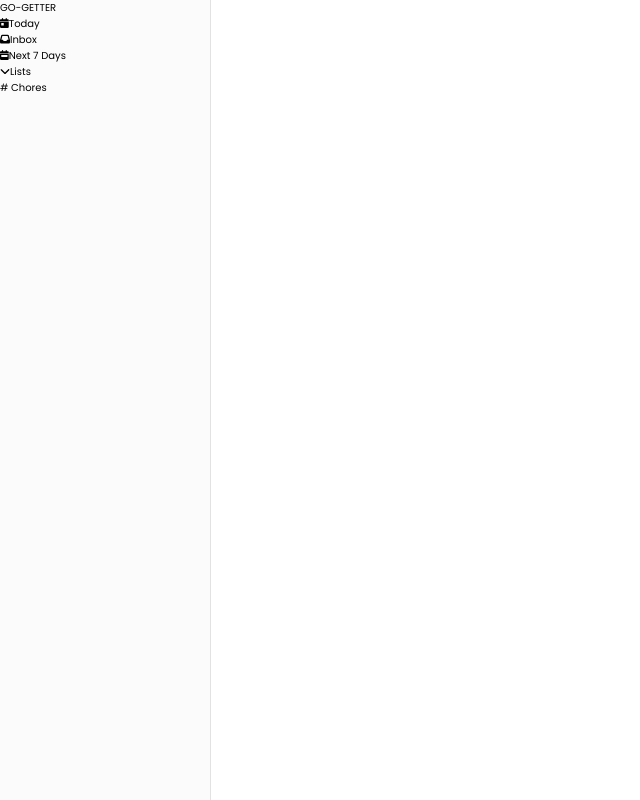
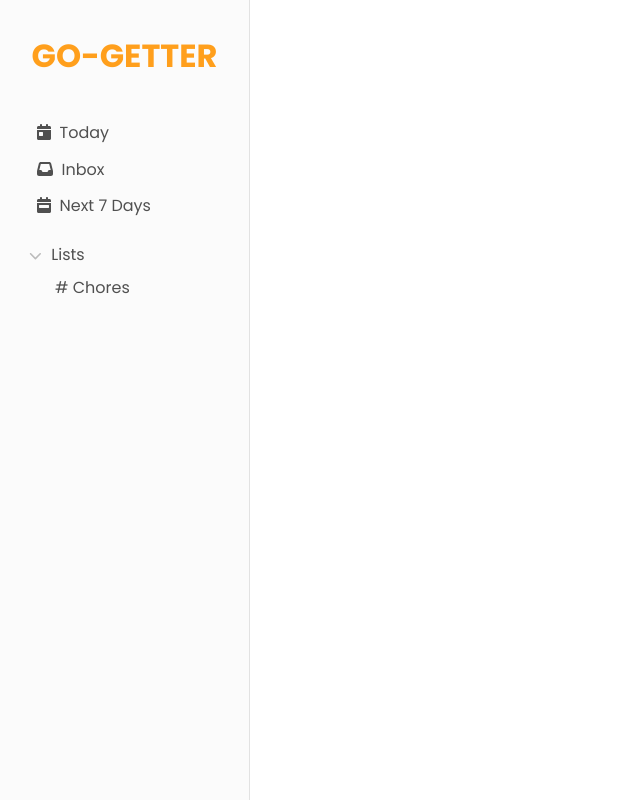
Before and after one commit to clarencetinator7/go-getter, a React (Create React App) app: page / in a window 1280 px wide. Shown: the whole page, without its empty margins (0-640 px from the left). Built offline with nearby package versions, Linux system fonts and the light colour scheme.

Commit message:
add: sidebar css

```diff
--- a/src/App.css
+++ b/src/App.css
@@ -1,5 +1,11 @@
 @import url('https://fonts.googleapis.com/css2?family=Poppins:ital,wght@0,300;0,400;0,600;0,700;1,400&display=swap');
 
+:root {
+  --primary-color: #FF9F1C;
+  --secondary-color: #FFBF69;
+  --primary-text-color: #505050;
+  --secondary-text-color: #BBBBBB;
+}
 
 * {
   box-sizing: border-box;
--- a/src/components/Layout/Sidebar/Sidebar.jsx
+++ b/src/components/Layout/Sidebar/Sidebar.jsx
@@ -40,7 +40,7 @@ const Sidebar = () => {
             Next 7 Days
           </span>
         </li>
-        <li className={`${style["nav__nav-item"]} ${style["task-lists"]}`}>
+        <li className={`${style["nav__nav-item"]} ${style["task-lists"]} ${style.active}`}>
           {faIcons.chevronDown}
           Lists
           <ul className={style["sub-list"]}>
--- a/src/components/Layout/Sidebar/Sidebar.module.css
+++ b/src/components/Layout/Sidebar/Sidebar.module.css
@@ -1,6 +1,56 @@
 .sidebar {
   background-color: #FBFBFB;
   border-right: solid 1px #E2E2E2;
-  width: 211px;
+  max-width: 250px;
   height: 100vh;
 }
+
+.sidebar__logo-container {
+  width: 100%;
+  text-align: center;
+  padding-top: 32px;
+  margin-bottom: 36px;
+}
+
+.sidebar__logo-container span{
+  display: inline-block;
+  font-size: 3.2em;
+  font-weight: bold;
+  color: var(--primary-color);
+}
+
+.sidebar__nav {
+  margin: 0 10px;
+}
+
+.sidebar__nav .nav__nav-item {
+  font-size: 1.6em;
+  color: var(--primary-text-color);
+  padding: 4px 23px;
+  margin: 3.5px;
+}
+
+.nav-link .nav-icon {
+  padding-right: 9px;
+}
+
+.task-lists {
+  margin-top: 1em !important;
+  padding: 4px 15px !important;
+}
+
+.task-lists .drop-icon {
+  color: var(--secondary-text-color);
+  padding-right: 10px;
+  font-size: .8em !important;
+}
+
+.task-lists.active .sub-list {
+  /* display: none; */
+  margin-left: 23px;
+}
+
+.sub-list .sub-list-item {
+  padding: 4px 0;
+  margin: 3.5px;
+}
```
